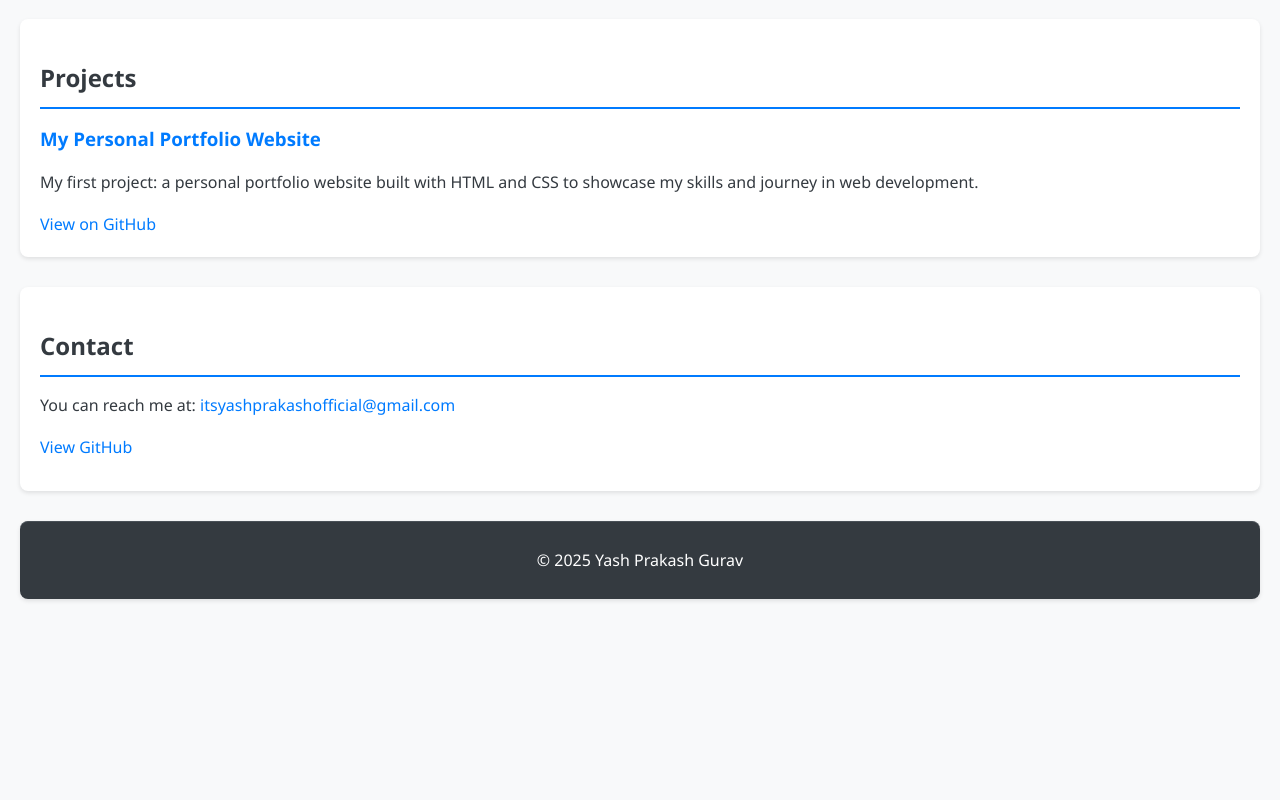
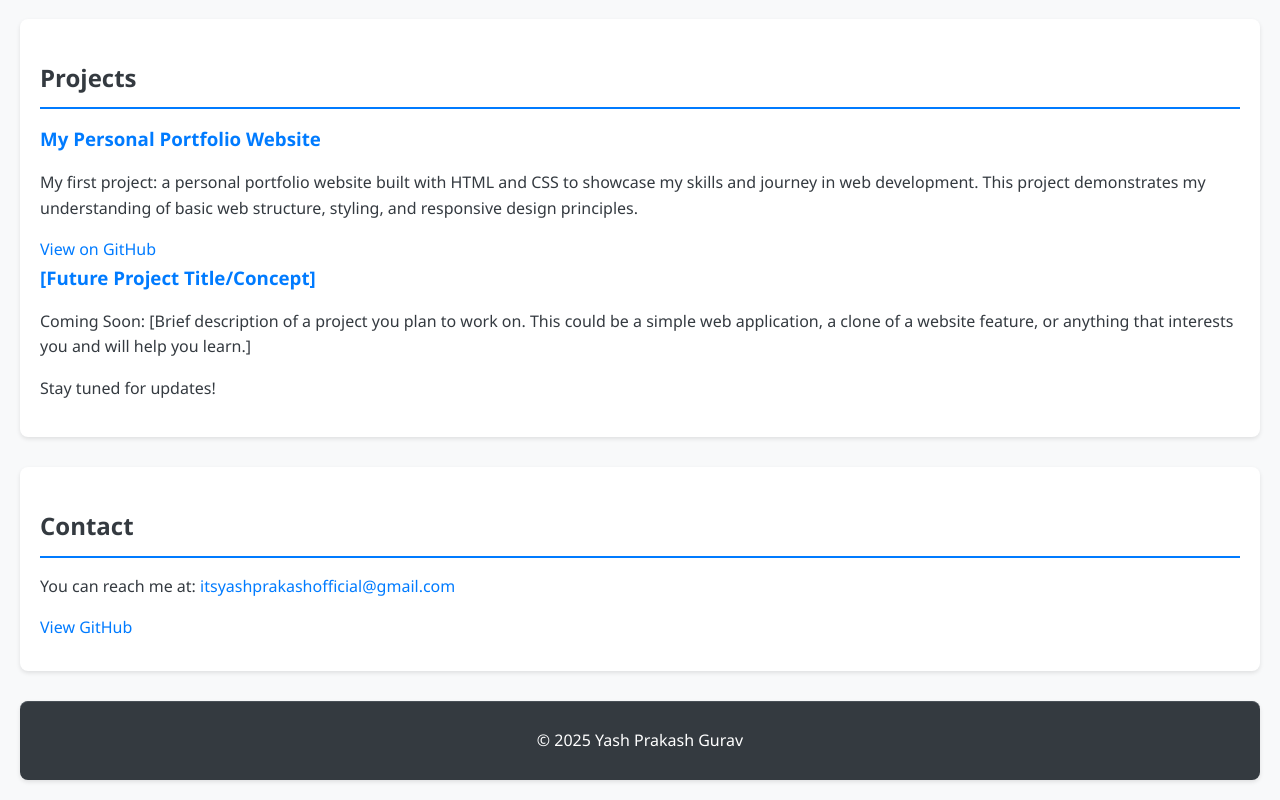
Before and after one commit to itsyashprakash/personal-website, a plain HTML site: page index.html in a window 1280 px wide. Shown: the part 882-1682 px from the top of the page. Before the commit the page ends 1501 px from the top, so only its background shows below. Drawn offline with Linux system fonts and the light colour scheme.

Commit message:
updated project section

```diff
--- a/index.html
+++ b/index.html
@@ -38,8 +38,13 @@
         <h2>Projects</h2>
         <div class="project-item">
             <h3>My Personal Portfolio Website</h3>
-            <p>My first project: a personal portfolio website built with HTML and CSS to showcase my skills and journey in web development.</p>
+            <p>My first project: a personal portfolio website built with HTML and CSS to showcase my skills and journey in web development. This project demonstrates my understanding of basic web structure, styling, and responsive design principles.</p>
             <a href="https://github.com/itsyashprakash/personal-website" target="_blank">View on GitHub</a>
+        </div>
+        <div class="project-item">
+            <h3>[Future Project Title/Concept]</h3>
+            <p>Coming Soon: [Brief description of a project you plan to work on. This could be a simple web application, a clone of a website feature, or anything that interests you and will help you learn.]</p>
+            <p>Stay tuned for updates!</p>
         </div>
     </section>
 
```
